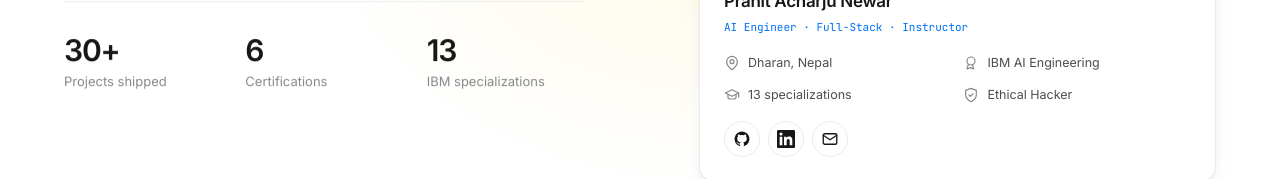
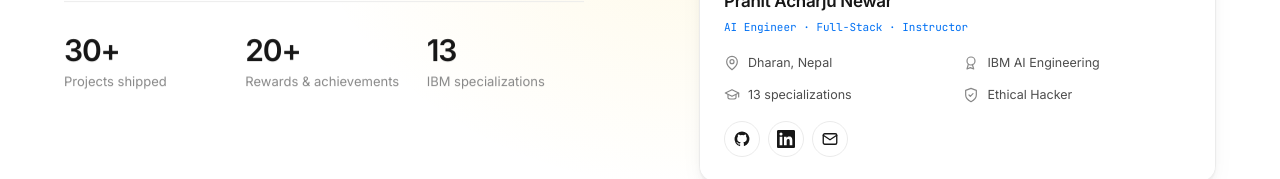
Before and after one commit to pranitacharjunewar3-sketch/portfolio, a React (Vite) app: page / in a window 1280 px wide. Shown: the part 713-892 px from the top of the page. Built offline with nearby package versions, Linux system fonts and the light colour scheme.

Commit message:
Update certifications stat to rewards & achievements

```diff
--- a/src/data/profile.ts
+++ b/src/data/profile.ts
@@ -51,7 +51,7 @@ export const profileData: Profile = {
   ],
   stats: [
     { value: "30+", label: "Projects shipped" },
-    { value: "6", label: "Certifications" },
+    { value: "20+", label: "Rewards & achievements" },
     { value: "13", label: "IBM specializations" },
   ],
 };
```
